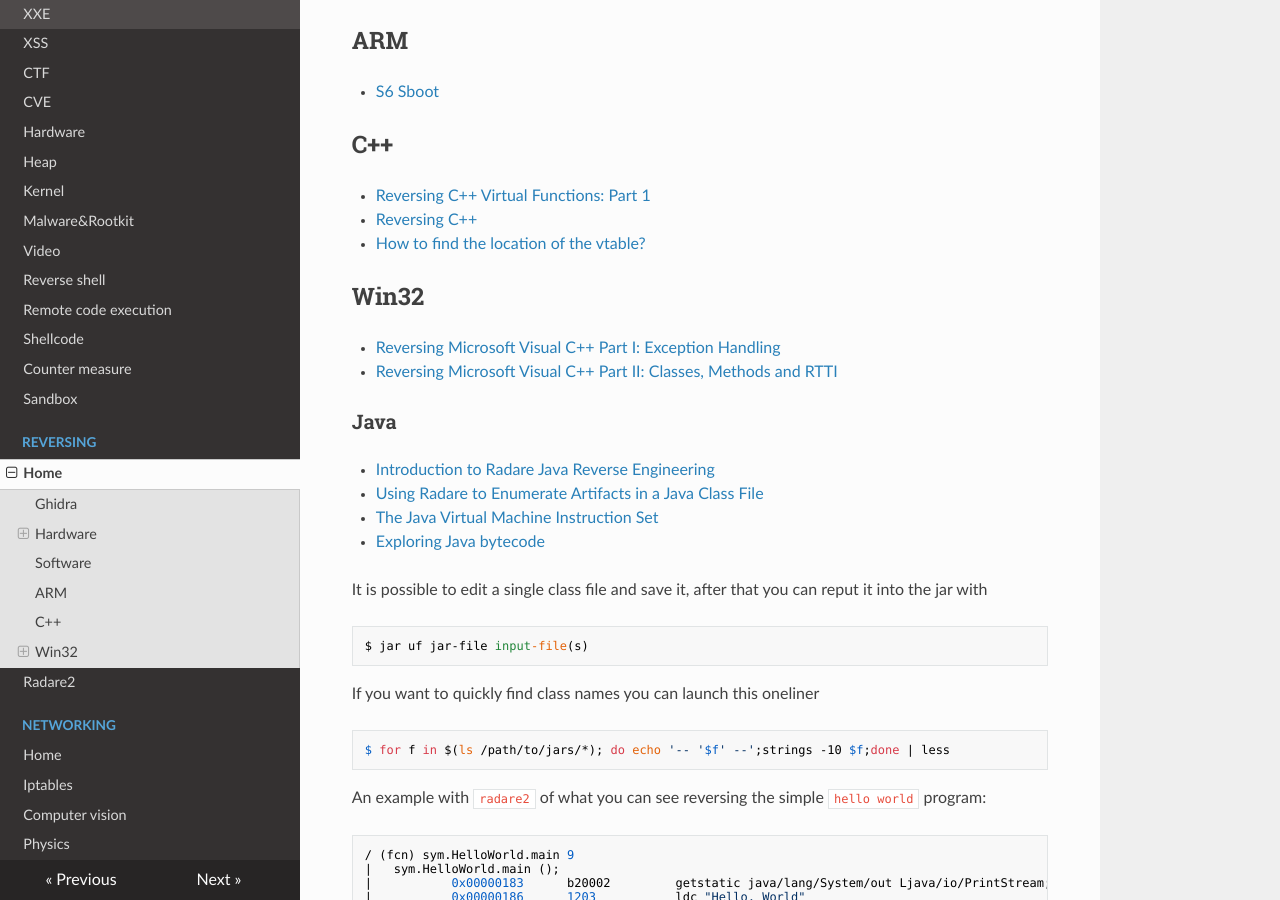
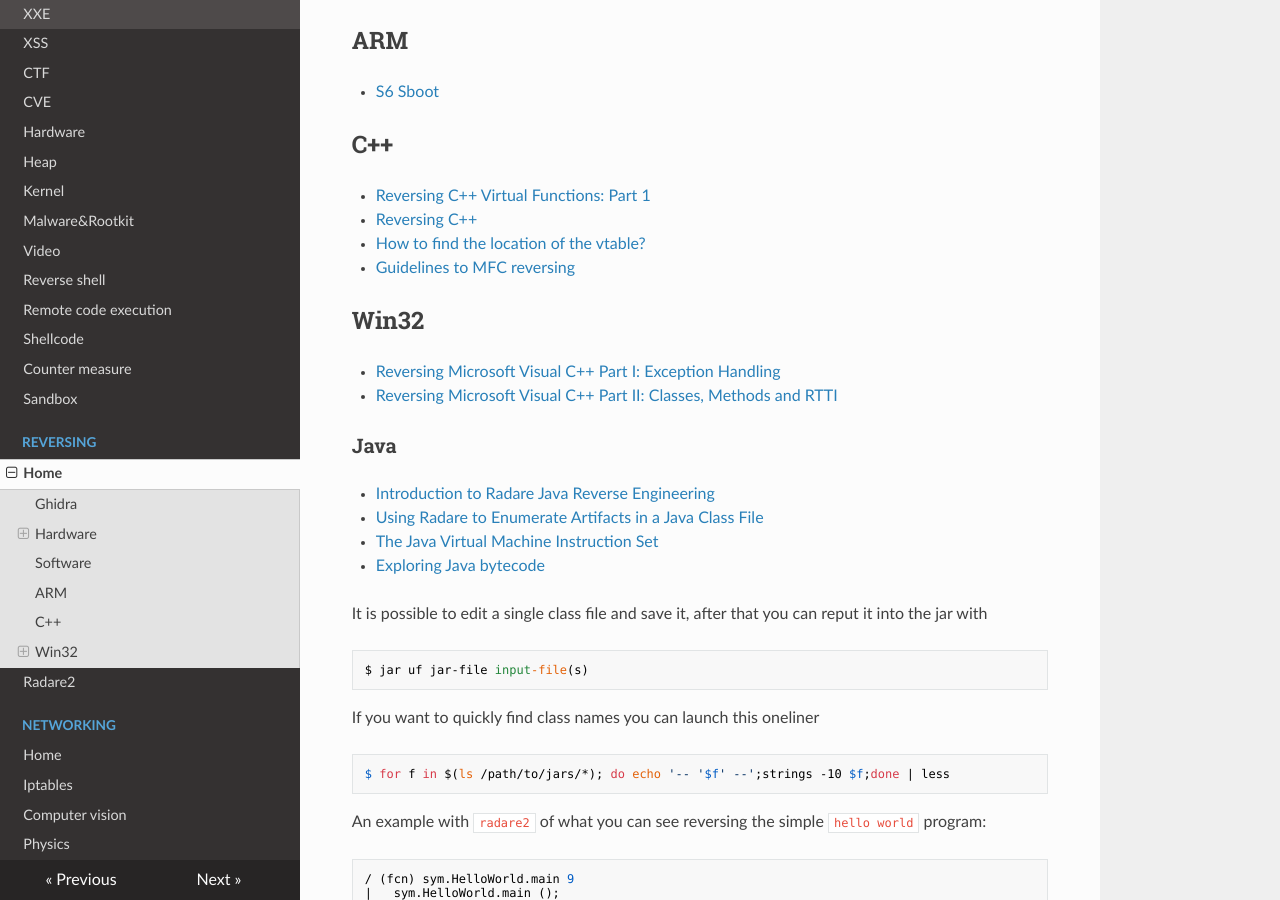
Before and after one commit to gipi/low-level, an MkDocs documentation site: the page built from docs/reversing/reversing.md, in a window 1280 px wide and 900 px high, scrolled down 1482 px. Built offline with MkDocs 1.6.1, drawn with Linux system fonts in a browser that asks for light colours; nearby versions of some CDN libraries; old or Windows-style settings are respelled for this version of MkDocs.

Commit message:
Update reversing.md

```diff
--- a/docs/reversing/reversing.md
+++ b/docs/reversing/reversing.md
@@ -62,6 +62,7 @@
  - [Reversing C++ Virtual Functions: Part 1](https://alschwalm.com/blog/static/2016/12/17/reversing-c-virtual-functions/)
  - [Reversing C++](https://www.blackhat.com/presentations/bh-dc-07/Sabanal_Yason/Paper/bh-dc-07-Sabanal_Yason-WP.pdf)
  - [How to find the location of the vtable?](https://reverseengineering.stackexchange.com/questions/5956/how-to-find-the-location-of-the-vtable/)
+ - [Guidelines to MFC reversing](https://quequero.org/2008/08/guidelines-to-mfc-reversing/)
 
 ## Win32
 
```
